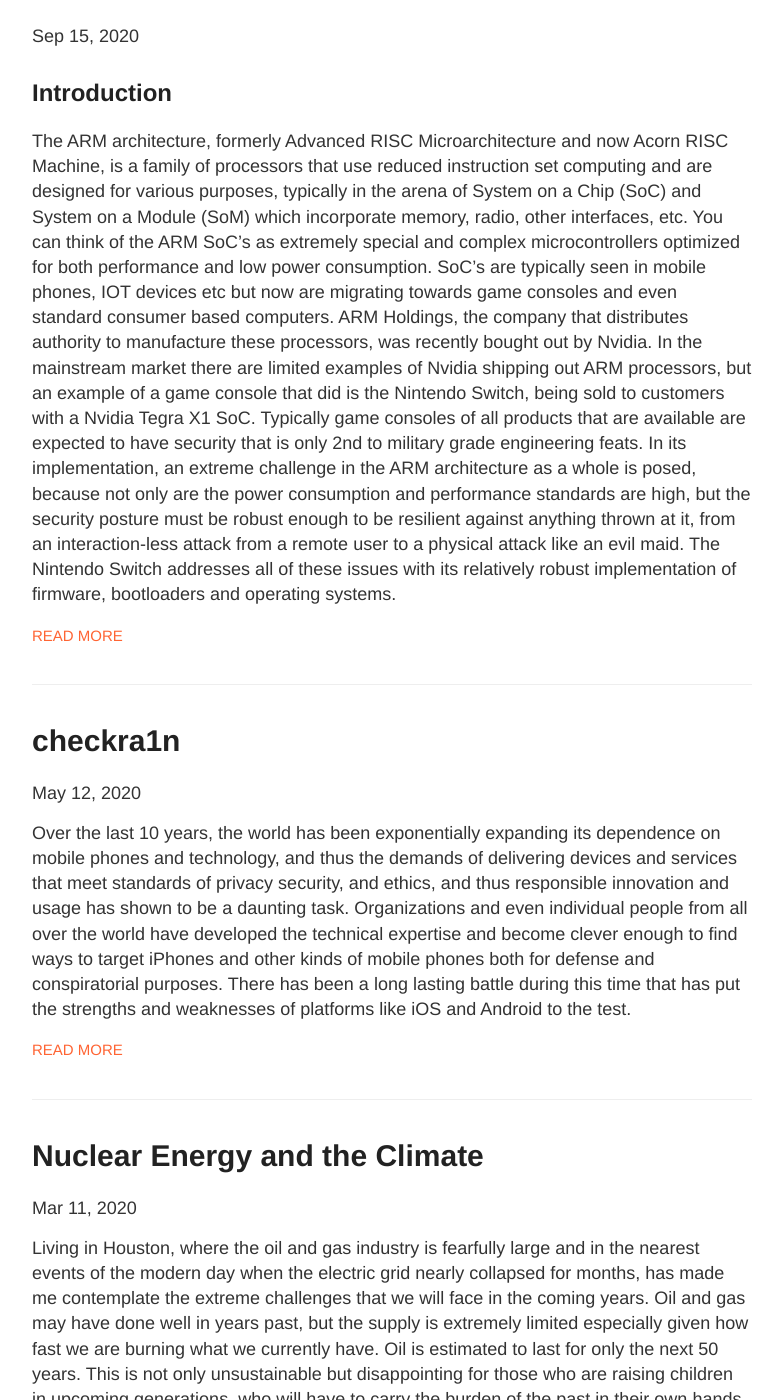
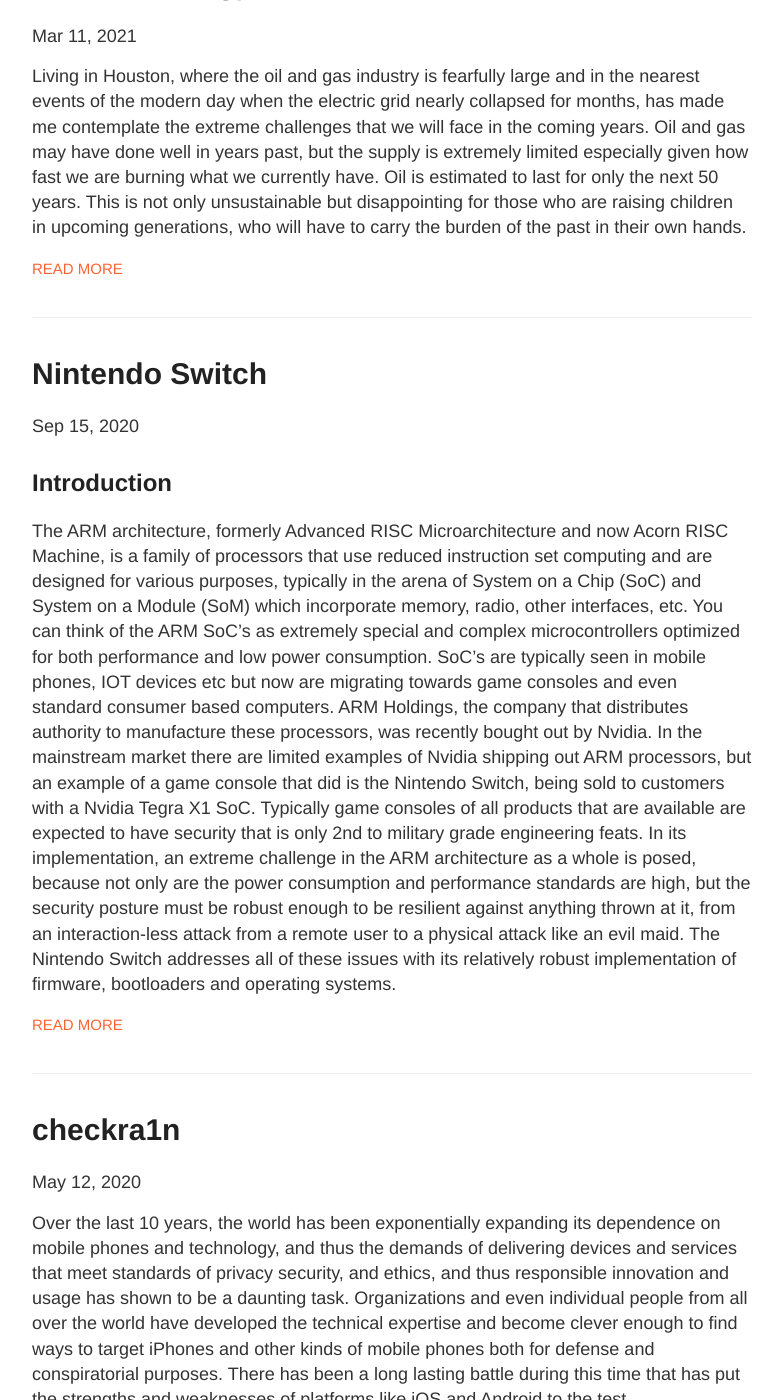
Before and after one commit to YungRaj/YungRaj.github.io, a Jekyll site: the page built from index.html, in a window 1280 px wide and 1400 px high, scrolled down 203 px. Shown: the whole window, without its empty margins (248-1031 px from the left). Built offline with Jekyll 4.4.1, drawn with Linux system fonts in a browser that asks for light colours; some of the changed text lies outside the part shown.

Commit message:
Nuclear and Climate.md

```diff
--- a/_posts/2021-03-11-Nuclear Energy and Climate.md
+++ b/_posts/2021-03-11-Nuclear Energy and Climate.md
@@ -1,13 +1,13 @@
 ---
 layout: post
 title:  "Nuclear Energy and the Climate"
-date:   2020-03-11 12:00:00
+date:   2021-03-11 12:00:00
 categories: blog
 ---
 
 Living in Houston, where the oil and gas industry is fearfully large and in the nearest events of the modern day when the electric grid nearly collapsed for months, has made me contemplate the extreme challenges that we will face in the coming years. Oil and gas may have done well in years past, but the supply is extremely limited especially given how fast we are burning what we currently have. Oil is estimated to last for only the next 50 years. This is not only unsustainable but disappointing for those who are raising children in upcoming generations, who will have to carry the burden of the past in their own hands.
 
-![nuclear_reactions](https://github.com/YungRaj/YungRaj.github.io/raw/master/images/Nuclear/nuclear_reactions.png)
+![nuclear_reactions](https://github.com/YungRaj/YungRaj.github.io/raw/master/images/Nuclear/nuclear_reactions.jpg)
 
 ## Nuclear Fission
 
@@ -28,7 +28,7 @@
 
 ## Car Recycling
 
-![car_recycling](https://github.com/YungRaj/YungRaj.github.io/raw/master/images/Nuclear/car_recycling.png)
+![car_recycling](https://github.com/YungRaj/YungRaj.github.io/raw/master/images/Nuclear/car_recycling.jpg)
 
 Also, in the near future, the Car Recycling business is highly likely to take off, because with the millions upon millions of cars that are currently on the road, as gasoline and diesel become obsolete, we are going to need to do something with these now inefficient and useless cars that we need to get rid of.
 
```
